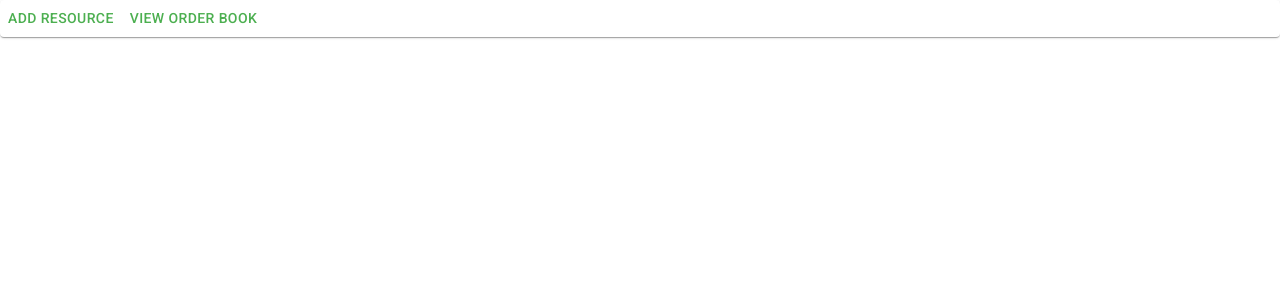
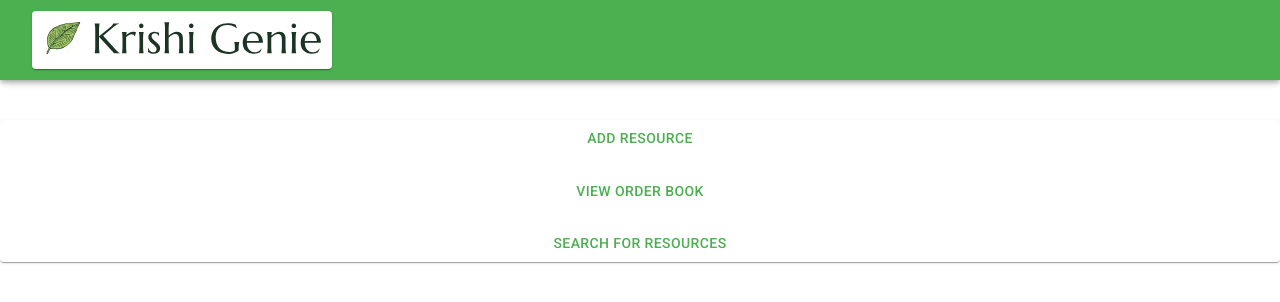
Before and after one commit to Kodikon-2-0/fe2, a React (Create React App) app: page /dashboard/lender in a window 1280 px wide. Shown: the top 302 px of the page. Built offline with nearby package versions, Linux system fonts and the light colour scheme.

Commit message:
FINAL: add in styling boosts

```diff
--- a/src/Pages/AddResource.tsx
+++ b/src/Pages/AddResource.tsx
@@ -1,13 +1,15 @@
 import * as React from "react";
 import {useEffect, useState} from "react";
 import {useNavigate} from "react-router-dom";
-import {Button, Grid, Select} from "@mui/material";
+import {AppBar, Button, Grid, Select, Typography} from "@mui/material";
 import MenuItem from "@mui/material/MenuItem";
 import {SelectChangeEvent} from "@mui/material/Select";
 import DateSetter from "../components/DateSetter";
 import {Configuration, DefaultApi, ResourceGroupInfo} from "../sdk";
 import Cookies from "universal-cookie";
 import {BASE_PATH} from "../path";
+import Toolbar from "@mui/material/Toolbar";
+import LogoRect from "../components/logoRect";
 
 type resource = {
     state: string
@@ -92,7 +94,14 @@ export default function AddResource() {
         // })
     }
 
-    return <> <Grid container direction={"column"} gap={2} alignItems={"center"}>
+    return <>
+        <AppBar position="fixed" sx={{color: "ffffff", p:1}}>
+            <Toolbar>
+                <LogoRect/>
+            </Toolbar>
+        </AppBar>
+        <Grid mt={"15vh"} container direction={"column"} gap={2} alignItems={"center"}>
+            <Typography variant={"h5"}>Add a resource</Typography>
         <Grid>
             <Select value={state} onChange={onChange_state} sx={{width: 250}}>
                 <MenuItem value={"default"}>
--- a/src/Pages/Dashboard.tsx
+++ b/src/Pages/Dashboard.tsx
@@ -22,6 +22,7 @@ import LogoRect from "../components/logoRect";
 import {ResourceGroupInfo, SearchDetails, SearchResultsInfo} from "../sdk";
 import DateSetter from "../components/DateSetter";
 import SearchResults from "../components/SearchResults";
+import {Link} from "react-router-dom";
 
 const drawerWidth = 240;
 
@@ -193,9 +194,7 @@ export default function Dashboard() {
                 <List>
                     <ListItem>
                         <Stack direction="row" spacing={1} alignItems="center">
-                            <Typography>Lend</Typography>
-                            <FormControlLabel control={<Switch/>} label={""} labelPlacement={"top"}/>
-                            <Typography>Lease</Typography>
+                            <Button href={"/dashboard/lender"}>Go to Home</Button>
                         </Stack>
                     </ListItem>
                 </List>
@@ -203,6 +202,7 @@ export default function Dashboard() {
             <Main open={open}>
                 <DrawerHeader/>
                 <Grid container direction={"column"} gap={2} alignItems={"center"}>
+                    <Typography variant={"h5"}>Search for a resource</Typography>
                     <Grid>
                         <Select value={state} onChange={onChange_state} sx={{width: 250}}>
                             <MenuItem value={"default"}>
--- a/src/Pages/LenderDashboard.tsx
+++ b/src/Pages/LenderDashboard.tsx
@@ -1,5 +1,10 @@
-import {Button, Grid, Paper} from "@mui/material";
+import {AppBar, Button, Grid, Paper} from "@mui/material";
 import {useNavigate} from "react-router-dom";
+import Toolbar from "@mui/material/Toolbar";
+import IconButton from "@mui/material/IconButton";
+import MenuIcon from "@mui/icons-material/Menu";
+import LogoRect from "../components/logoRect";
+import * as React from "react";
 
 export default function LenderDashboard() {
     const navigate = useNavigate()
@@ -10,16 +15,28 @@ export default function LenderDashboard() {
         navigate("/dashboard/AddResource")
     }
 
-    const onClick_OrderBook= () => {
+    const onClick_OrderBook = () => {
         navigate("/dashboard/OrderBook")
     }
-    return <Paper>
-            <Grid container>
+    return <>
+        <AppBar position="fixed" sx={{color: "ffffff", p:1}}>
+            <Toolbar>
+                <LogoRect/>
+            </Toolbar>
+        </AppBar>
+        <Paper sx={{mt: "15vh"}}>
+            <Grid container direction={"column"} alignItems={"center"} gap={2}>
                 <Grid>
                     <Button onClick={onClick_AddResource}>Add Resource</Button>
                 </Grid>
                 <Grid>
                     <Button onClick={onClick_OrderBook}>View Order Book</Button>
                 </Grid>
+                <Grid>
+                    <Button href={"/dashboard"}>Search for resources</Button>
+                </Grid>
             </Grid>
-    </Paper>}
+        </Paper>
+    </>
+
+}
--- a/src/Pages/OrderBook.tsx
+++ b/src/Pages/OrderBook.tsx
@@ -1,4 +1,4 @@
-import {Card, Grid, Typography} from "@mui/material";
+import {AppBar, Card, Grid, Typography} from "@mui/material";
 import {Configuration, DefaultApi, ResourceGroupInfo} from "../sdk";
 import {BASE_PATH} from "../path";
 import Cookies from "universal-cookie";
@@ -6,6 +6,9 @@ import {useEffect, useState} from "react";
 import {OrderInfo} from "../sdk/models/OrderInfo";
 import IconButton from "@mui/material/IconButton";
 import {Check, Close} from "@mui/icons-material";
+import Toolbar from "@mui/material/Toolbar";
+import LogoRect from "../components/logoRect";
+import * as React from "react";
 
 const api = new DefaultApi(new Configuration({
     basePath: BASE_PATH, accessToken: "Bearer " + (new Cookies()).get("token")
@@ -39,7 +42,15 @@ export default function OrderBook() {
 
     }
 
-    return <Grid container p={4}>
+    return <>
+        <AppBar position="fixed" sx={{color: "ffffff", p:1}}>
+            <Toolbar>
+                <LogoRect/>
+            </Toolbar>
+        </AppBar>
+        <Typography variant={"h5"} mt={"15vh"} textAlign={"center"}>Manage Orders</Typography>
+
+        <Grid container p={4}  gap={2}>
             {orders.map((o, k) => {
                 return <Card key={"orders_" + k} sx={{width: "15em"}}>
                     <Grid container direction={"column"} p={2}>
@@ -61,4 +72,5 @@ export default function OrderBook() {
                 </Card>
             })}
         </Grid>
+    </>
 }
```
Lines whose indentation alone changed are shown as unchanged.
